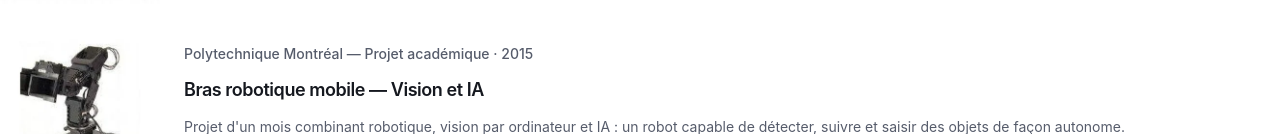
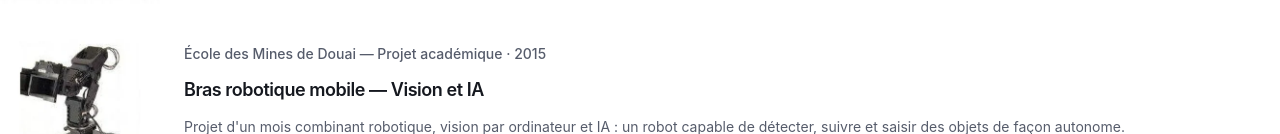
Before and after one commit to korphos/korphos.github.io, a Nuxt app: page / in a window 1280 px wide. Shown: the part 3573-3707 px from the top of the page. Built offline with nearby package versions, Linux system fonts and the light colour scheme.

Commit message:
fix: wrong school name

```diff
--- a/app/data/portfolio.ts
+++ b/app/data/portfolio.ts
@@ -288,7 +288,7 @@ const fr: PortfolioContent = {
       {
         id: 'robotic-arm',
         title: 'Bras robotique mobile — Vision et IA',
-        org: 'Polytechnique Montréal — Projet académique',
+        org: 'École des Mines de Douai — Projet académique',
         period: '2015',
         description:
           "Projet d'un mois combinant robotique, vision par ordinateur et IA : un robot capable de détecter, suivre et saisir des objets de façon autonome.",
@@ -576,7 +576,7 @@ const en: PortfolioContent = {
       {
         id: 'robotic-arm',
         title: 'Mobile Robot Manipulator — Vision & AI',
-        org: 'Polytechnique Montreal — Academic project',
+        org: 'Ecole des Mines de Douai — Academic project',
         period: '2015',
         description:
           'A one-month project combining robotics, computer vision, and AI: a robot able to detect, follow, and pick up objects autonomously.',
```
